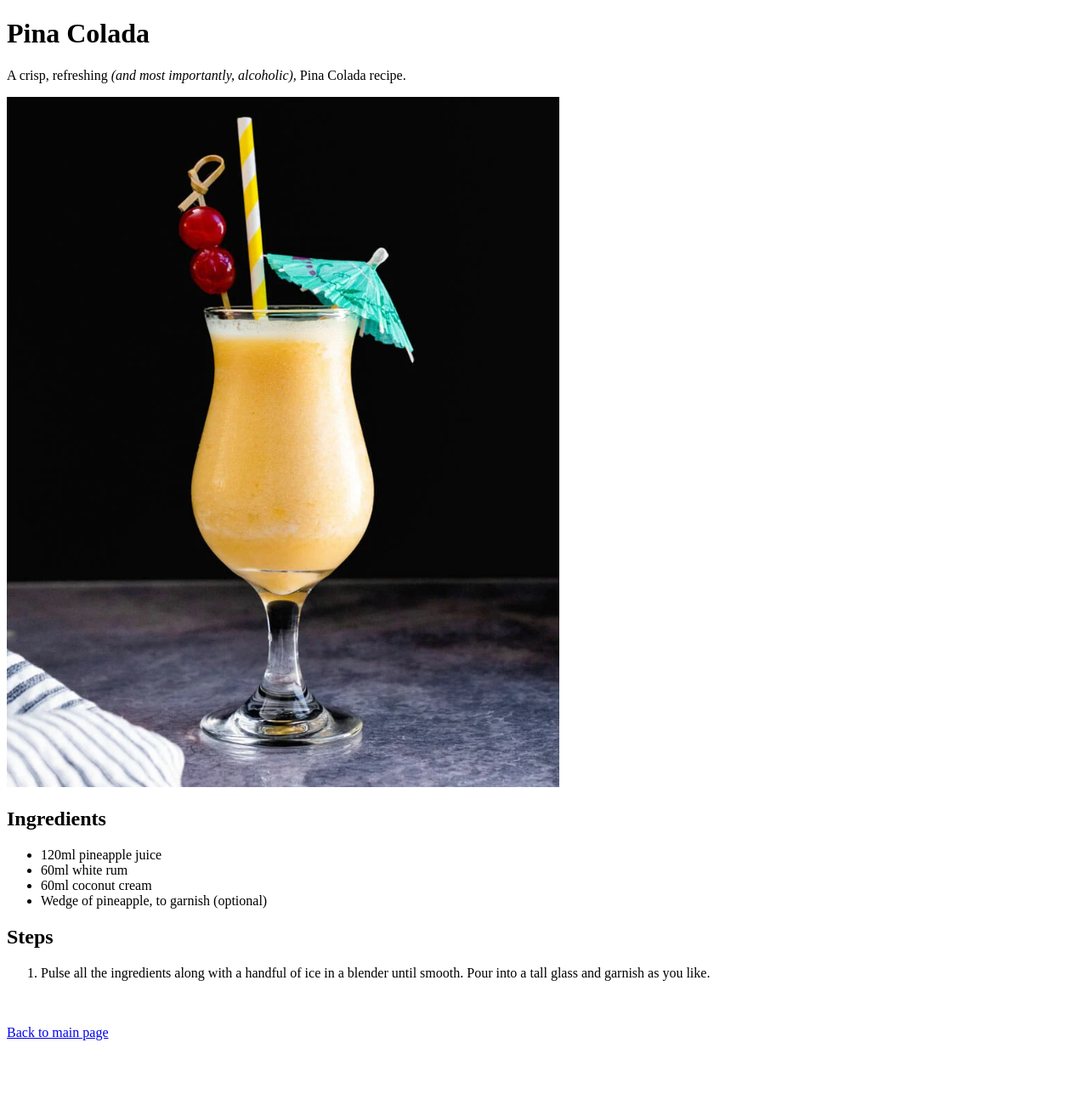
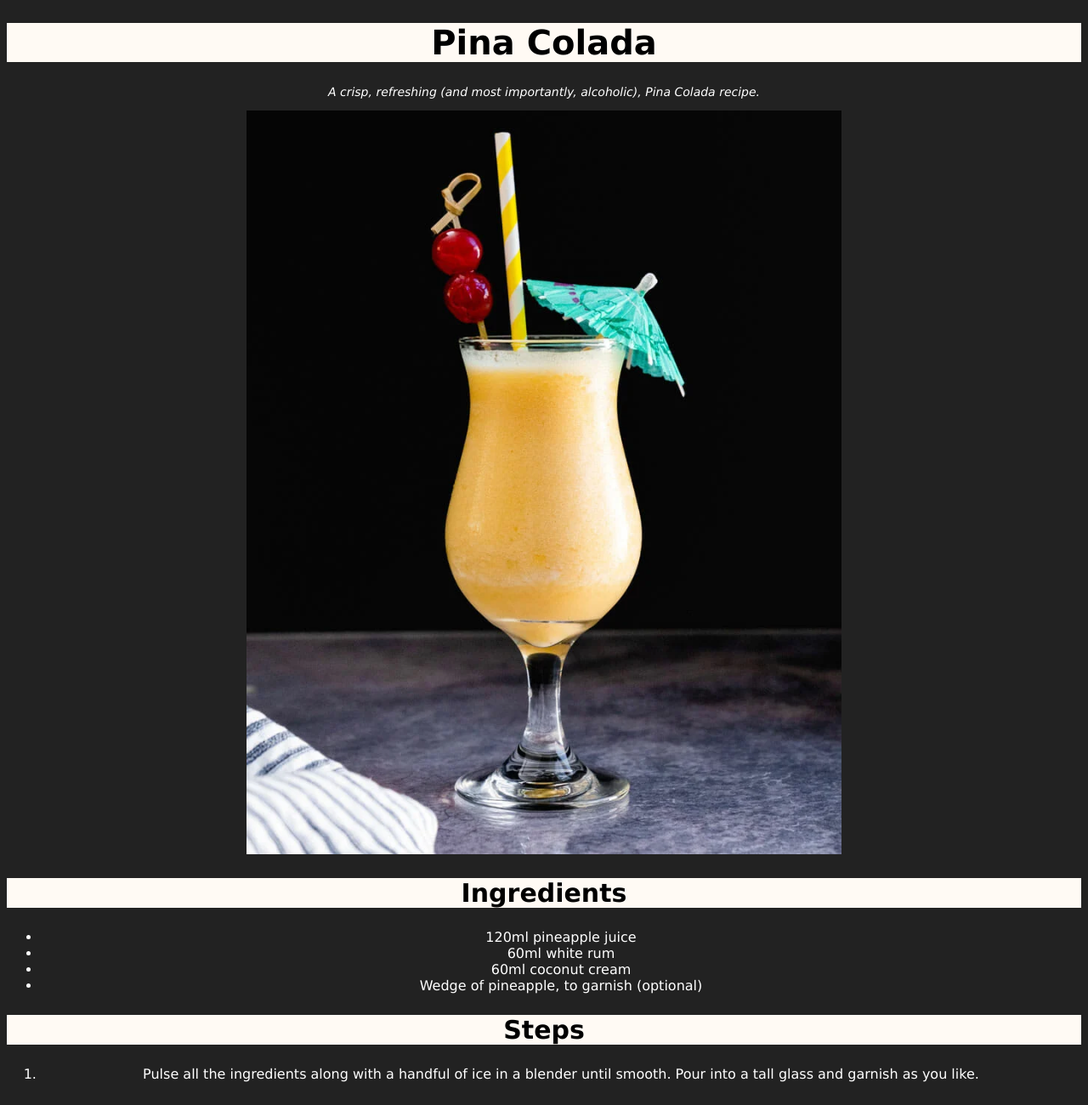
Before and after one commit to minimagicmoose/odin-recipes, a plain HTML site: page recipes/pina.html in a window 1280 px wide. Shown: the top 1300 px of the page at 85% size. Before the commit the page ends 1232 px from the top, so only its background shows below. Drawn offline with Linux system fonts and the light colour scheme.

Commit message:
Update style.css, recipe pages
- Added classes to each of the recipe pages for style.css
- Added style elements to the style.css
- With those, created basic first pass of styling

```diff
--- a/recipes/pina.html
+++ b/recipes/pina.html
@@ -4,13 +4,14 @@
     <head>
         <meta charset="UTF-8">
         <title>Pina Colada</title>
+        <link rel="stylesheet" href="../style.css">
 
         <body>
-            <h1>Pina Colada</h1>
-            <p>A crisp, refreshing <em>(and most importantly, alcoholic),</em> Pina Colada recipe.</p>
-            <img src="../img/pinacolada.webp" alt="A glass of Pina Colada" width="650">
+            <h1 class="title">Pina Colada</h1>
+            <p class="description">A crisp, refreshing <em>(and most importantly, alcoholic),</em> Pina Colada recipe.</p>
+            <img src="../img/pinacolada.webp" alt="A glass of Pina Colada">
 
-            <h2>Ingredients</h2>
+            <h2 class="ingredients">Ingredients</h2>
             <ul>
                 <li>120ml pineapple juice</li>
                 <li>60ml white rum</li>
@@ -18,11 +19,11 @@
                 <li>Wedge of pineapple, to garnish (optional)</li>
             </ul>
 
-            <h2>Steps</h2>
+            <h2 class="steps">Steps</h2>
             <ol>
                 <li>Pulse all the ingredients along with a handful of ice in a blender until smooth. Pour into a tall glass and garnish as you like.</li>
             </ol>
-            <br><br><a href="../index.html">Back to main page</a>
+            <br><br><a class="back-to-home" href="../index.html">Back to main page</a>
         </body>
     </head>
 </html>
--- a/style.css
+++ b/style.css
@@ -0,0 +1,36 @@
+* {
+  background-color: rgb(34, 34, 34);
+  font-family: Verdana, Geneva, Tahoma, sans-serif;
+  text-align: center;
+  color: white;
+}
+
+img {
+  width: 700px;
+  height: auto;
+}
+
+.title {
+  font-weight: bolder;
+  font-size: 40px;
+  background-color: rgb(255, 250, 244);
+  color: black;
+}
+
+.description {
+  font-style: italic;
+  font-size: 14px;
+}
+
+.ingredients,
+.steps {
+  font-weight: bolder;
+  font-size: 30px;
+  background-color: rgb(255, 250, 244);
+  color: black;
+}
+
+.back-to-home {
+  font-size: 25px;
+  font-weight: bolder;
+}
```
Also changed, not shown: index.html (+5 -4 lines), recipes/burger.html (+6 -5 lines), recipes/pizza.html (+7 -6 lines).
